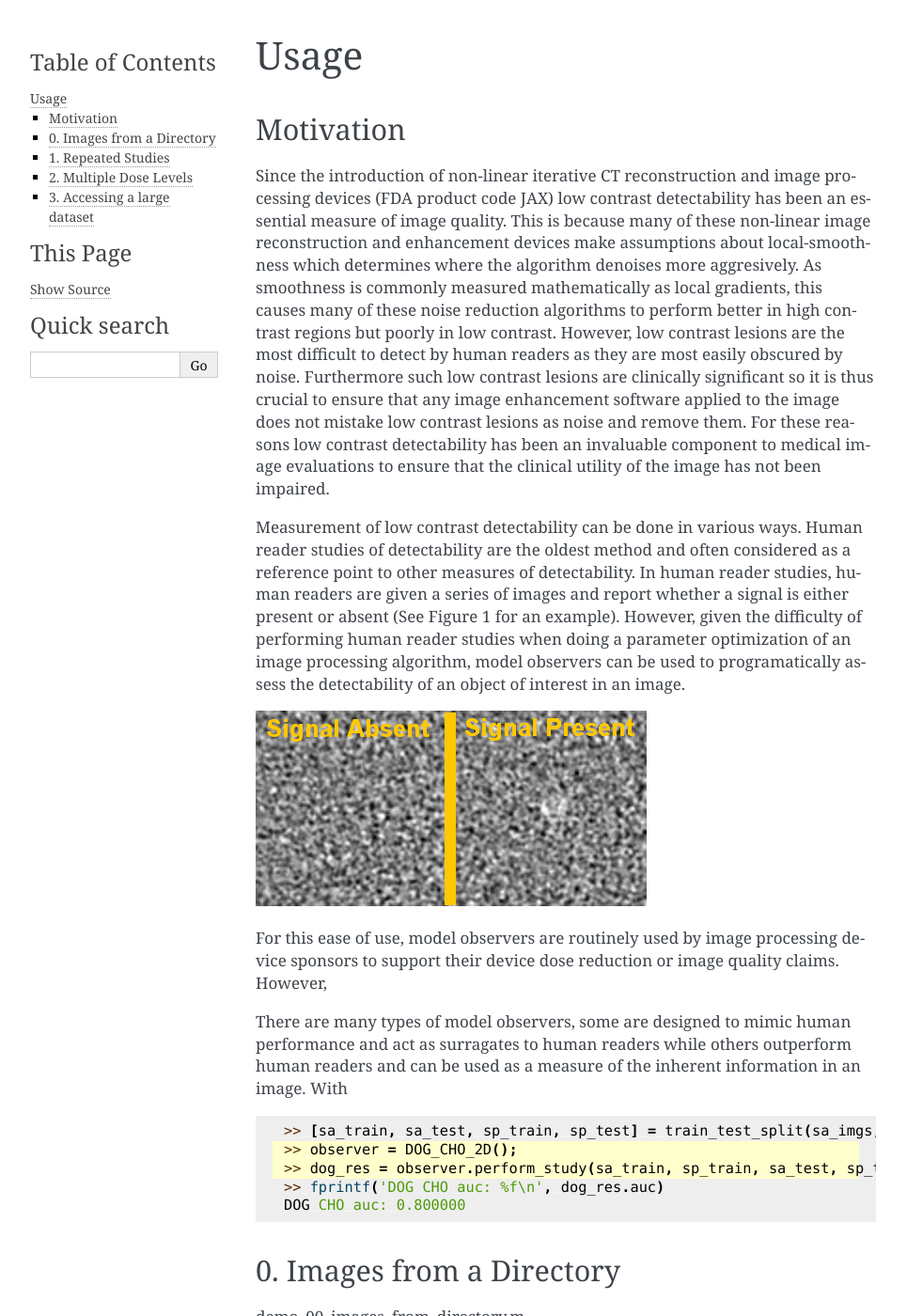
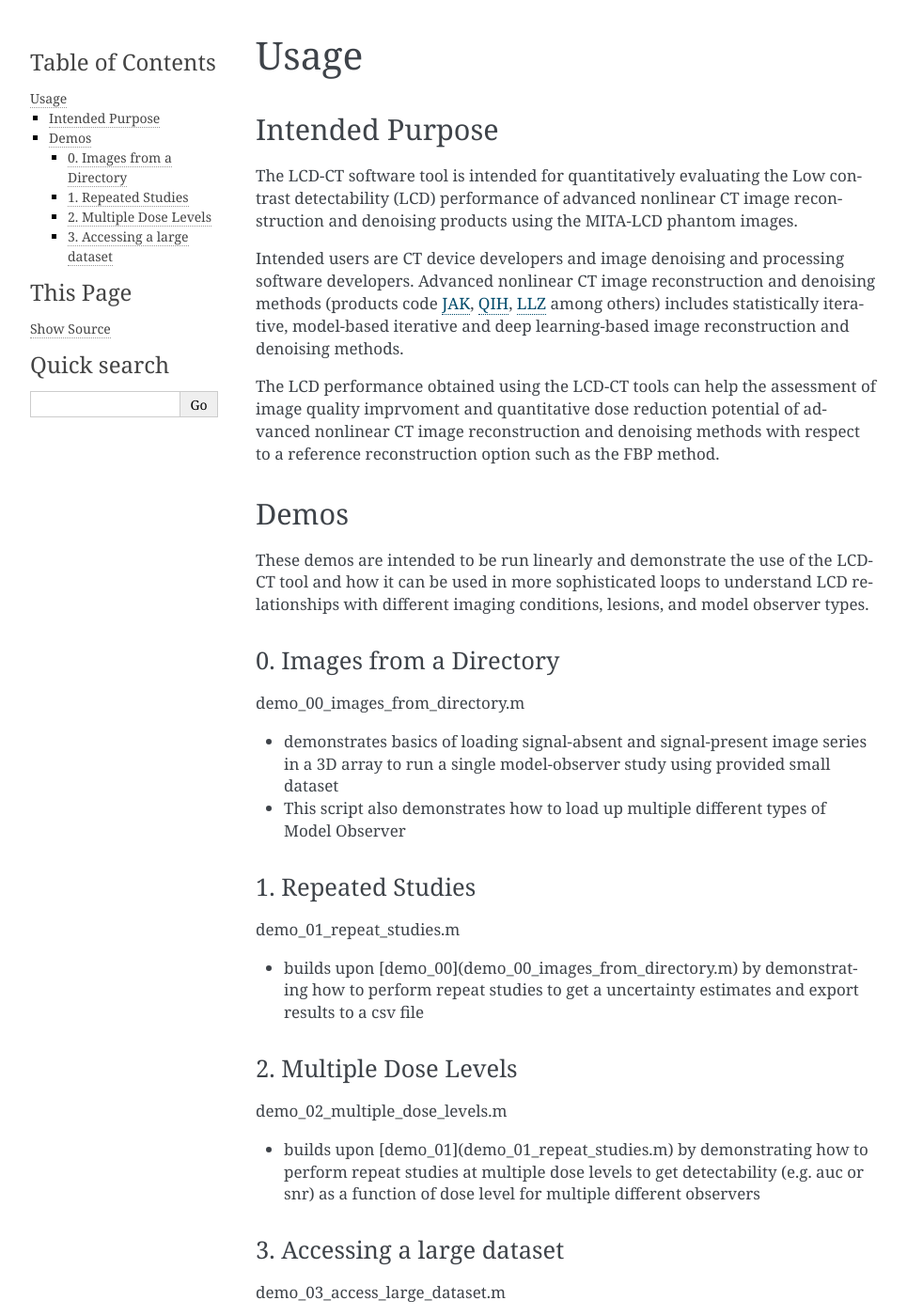
Before and after one commit to DIDSR/LCD_CT, a Sphinx documentation site: the page built from docs/source/usage.rst, in a window 1280 px wide and 1400 px high. Shown: the whole window at 94% size, without its empty margins (148-1113 px from the left). Built offline with Sphinx 7.4.7, drawn with Linux system fonts in a browser that asks for light colours.

Commit message:
Update usage.rst
updated usage to include intended use from RST application

```diff
--- a/docs/source/usage.rst
+++ b/docs/source/usage.rst
@@ -1,30 +1,27 @@
 Usage
 =====
 
-Motivation
-----------
+Intended Purpose
+----------------
 
-Since the introduction of non-linear iterative CT reconstruction and image processing devices (FDA product code JAX) low contrast detectability has been an essential measure of image quality. This is because many of these non-linear image reconstruction and enhancement devices make assumptions about local-smoothness which determines where the algorithm denoises more aggresively. As smoothness is commonly measured mathematically as local gradients, this causes many of these noise reduction algorithms to perform better in high contrast regions but poorly in low contrast. However, low contrast lesions are the most difficult to detect by human readers as they are most easily obscured by noise. Furthermore such low contrast lesions are clinically significant so it is thus crucial to ensure that any image enhancement software applied to the image does not mistake low contrast lesions as noise and remove them. For these reasons low contrast detectability has been an invaluable component to medical image evaluations to ensure that the clinical utility of the image has not been impaired.
+The LCD-CT software tool is intended for quantitatively evaluating the Low contrast detectability (LCD) performance of advanced nonlinear CT image reconstruction and denoising products using the MITA-LCD phantom images.
 
-Measurement of low contrast detectability can be done in various ways. Human reader studies of detectability are the oldest method and often considered as a reference point to other measures of detectability. In human reader studies, human readers are given a series of images and report whether a signal is either present or absent (See Figure 1 for an example). However, given the difficulty of performing human reader studies when doing a parameter optimization of an image processing algorithm, model observers can be used to programatically assess the detectability of an object of interest in an image.
+Intended users are CT device developers and  image denoising and processing software developers. Advanced nonlinear CT image reconstruction and denoising methods (products code JAK_, QIH_, LLZ_ among others) includes statistically iterative, model-based iterative and deep learning-based image reconstruction and denoising methods.
 
-.. image:: signal_example.png
+.. _JAK: https://www.accessdata.fda.gov/scripts/cdrh/cfdocs/cfPCD/classification.cfm?id=5631
 
-For this ease of use, model observers are routinely used by image processing device sponsors to support their device dose reduction or image quality claims. However,
+.. _QIH: https://www.accessdata.fda.gov/scripts/cdrh/cfdocs/cfPCD/classification.cfm?id=5704
 
-There are many types of model observers, some are designed to mimic human performance and act as surragates to human readers while others outperform human readers and can be used as a measure of the inherent information in an image. With
+.. _LLZ: https://www.accessdata.fda.gov/scripts/cdrh/cfdocs/cfPCD/classification.cfm?id=5654
 
-.. code-block:: matlab
-  :emphasize-lines: 2, 3
+The LCD performance obtained using the LCD-CT tools can help the assessment of image quality imprvoment and quantitative dose reduction potential of advanced nonlinear CT image reconstruction and denoising methods with respect to a reference reconstruction option such as the FBP method.
 
-  >> [sa_train, sa_test, sp_train, sp_test] = train_test_split(sa_imgs, sp_imgs);
-  >> observer = DOG_CHO_2D();
-  >> dog_res = observer.perform_study(sa_train, sp_train, sa_test, sp_test);
-  >> fprintf('DOG CHO auc: %f\n', dog_res.auc)
-  DOG CHO auc: 0.800000
+Demos
+-----
+These demos are intended to be run linearly and demonstrate the use of the LCD-CT tool and how it can be used in more sophisticated loops to understand LCD relationships with different imaging conditions, lesions, and model observer types.
 
 0. Images from a Directory
---------------------------
+^^^^^^^^^^^^^^^^^^^^^^^^^^
 
 demo_00_images_from_directory.m
 
@@ -32,21 +29,21 @@ demo_00_images_from_directory.m
 - This script also demonstrates how to load up multiple different types of Model Observer
 
 1. Repeated Studies
--------------------------
+^^^^^^^^^^^^^^^^^^^
 
 demo_01_repeat_studies.m
 
 - builds upon [demo_00](demo_00_images_from_directory.m) by demonstrating how to perform repeat studies to get a uncertainty estimates and export results to a csv file
 
 2. Multiple Dose Levels
------------------------
+^^^^^^^^^^^^^^^^^^^^^^^
 
 demo_02_multiple_dose_levels.m
 
 - builds upon [demo_01](demo_01_repeat_studies.m) by demonstrating how to perform repeat studies at multiple dose levels to get detectability (e.g. auc or snr) as a function of dose level for multiple different observers
 
 3. Accessing a large dataset
-----------------------------
+^^^^^^^^^^^^^^^^^^^^^^^^^^^^
 
 demo_03_access_large_dataset.m
 
```
